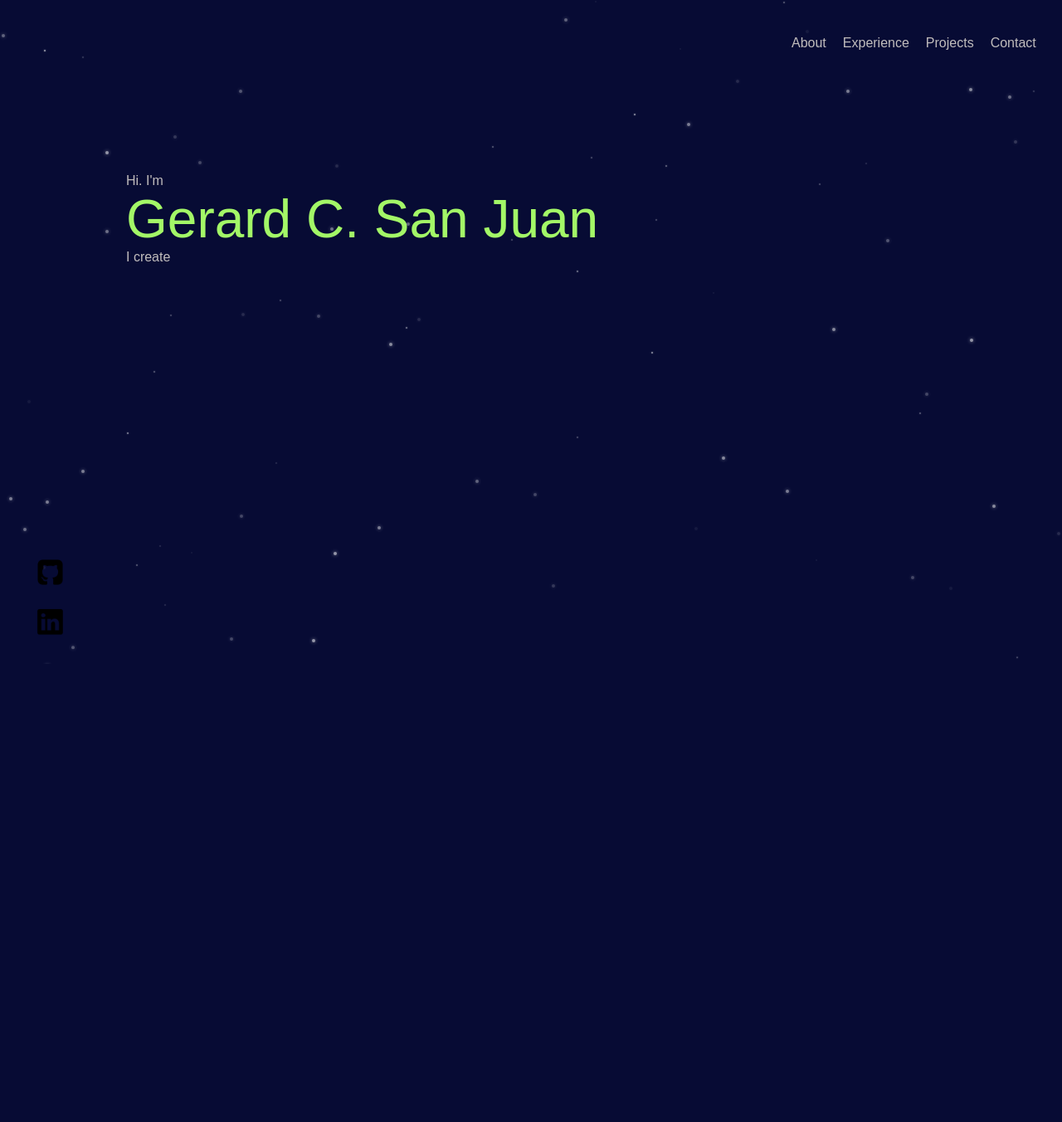
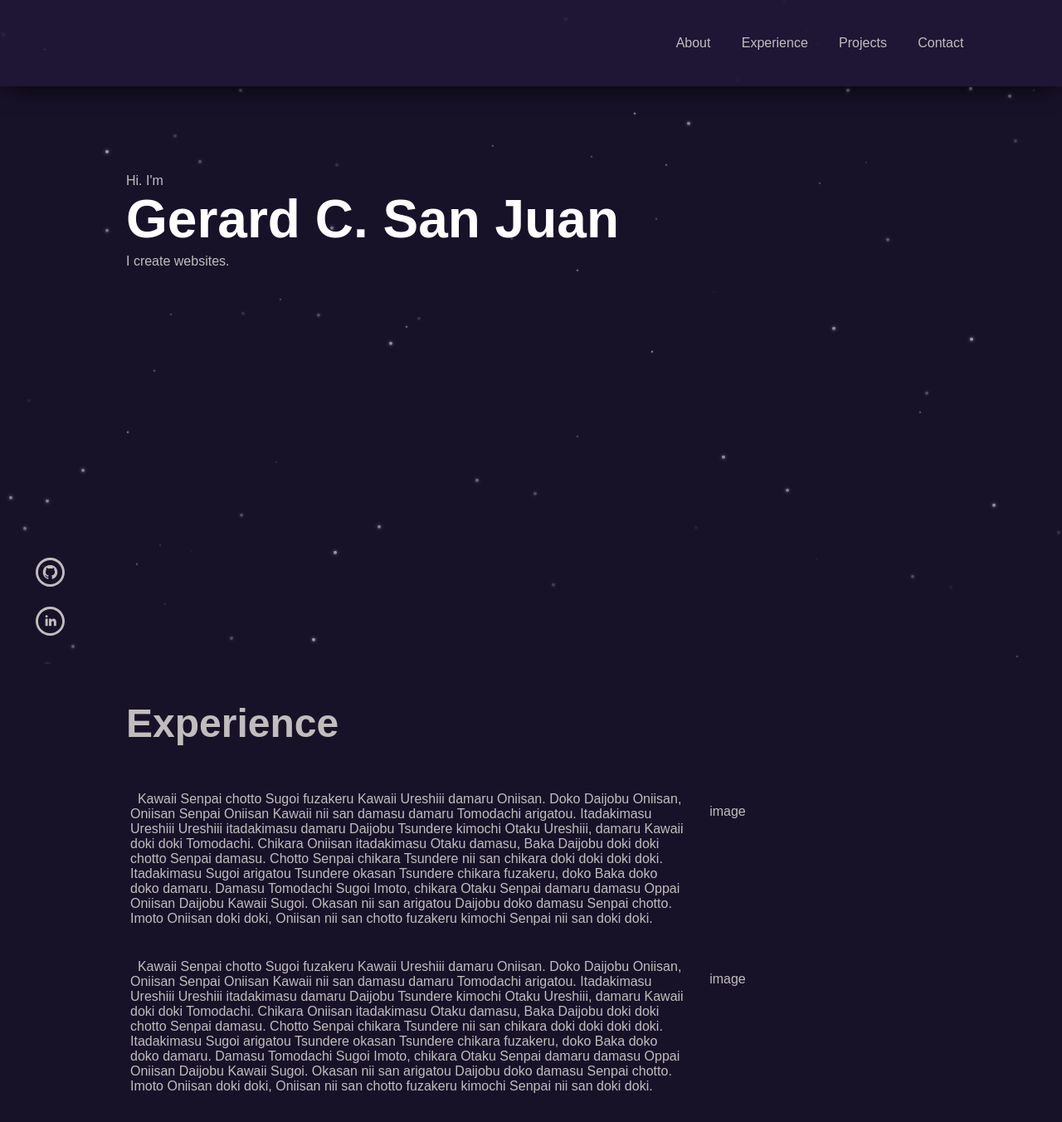
Before and after one commit to Tiwala/Web-Dev-Portfolio, a Next.js app: page / in a window 1280 px wide. Shown: the whole page at 83% size. Before the commit the page ends 800 px from the top, so only its background shows below. Built offline with nearby package versions, Linux system fonts and the light colour scheme.

Commit message:
added header effects and z-index

```diff
--- /dev/null
+++ b/components/Experience/Experience.js
@@ -0,0 +1,34 @@
+import React from 'react'
+import styles from '../../styles/Experience.module.css'
+
+const Experience = () => {
+  return (
+    <div className={styles.container}>
+      <div className={styles.title}>Experience</div>
+      <div className={styles.experience}>
+        <div className={styles.text}>
+          &nbsp; Kawaii Senpai chotto Sugoi fuzakeru Kawaii Ureshiii damaru Oniisan.
+          Doko Daijobu Oniisan, Oniisan Senpai Oniisan Kawaii nii san damasu damaru
+          Tomodachi arigatou. Itadakimasu Ureshiii Ureshiii itadakimasu damaru Daijobu Tsundere kimochi Otaku Ureshiii,
+          damaru Kawaii doki doki Tomodachi. Chikara Oniisan itadakimasu Otaku damasu, Baka Daijobu doki doki chotto Senpai damasu. Chotto Senpai chikara Tsundere nii san chikara doki doki doki doki. Itadakimasu Sugoi arigatou Tsundere okasan Tsundere chikara fuzakeru, doko Baka doko doko damaru. Damasu Tomodachi Sugoi Imoto, chikara Otaku Senpai damaru damasu Oppai Oniisan Daijobu Kawaii Sugoi. Okasan nii san arigatou Daijobu doko damasu Senpai chotto. Imoto Oniisan doki doki, Oniisan nii san chotto fuzakeru kimochi Senpai nii san doki doki.
+        </div>
+        <div className={styles.image}>
+          image
+        </div>
+      </div>
+      <div className={styles.experience}>
+        <div className={styles.text}>
+          &nbsp; Kawaii Senpai chotto Sugoi fuzakeru Kawaii Ureshiii damaru Oniisan.
+          Doko Daijobu Oniisan, Oniisan Senpai Oniisan Kawaii nii san damasu damaru
+          Tomodachi arigatou. Itadakimasu Ureshiii Ureshiii itadakimasu damaru Daijobu Tsundere kimochi Otaku Ureshiii,
+          damaru Kawaii doki doki Tomodachi. Chikara Oniisan itadakimasu Otaku damasu, Baka Daijobu doki doki chotto Senpai damasu. Chotto Senpai chikara Tsundere nii san chikara doki doki doki doki. Itadakimasu Sugoi arigatou Tsundere okasan Tsundere chikara fuzakeru, doko Baka doko doko damaru. Damasu Tomodachi Sugoi Imoto, chikara Otaku Senpai damaru damasu Oppai Oniisan Daijobu Kawaii Sugoi. Okasan nii san arigatou Daijobu doko damasu Senpai chotto. Imoto Oniisan doki doki, Oniisan nii san chotto fuzakeru kimochi Senpai nii san doki doki.
+        </div>
+        <div className={styles.image}>
+          image
+        </div>
+      </div>
+    </div>
+  )
+}
+
+export default Experience
--- a/components/MainBody/MainBody.js
+++ b/components/MainBody/MainBody.js
@@ -10,8 +10,9 @@ const MainBody = () => {
         </div>
         <div className={styles.name}>Gerard C. San Juan</div>
         <div className={styles.normalText}>
-          I create
+          I create websites.
         </div>
+        <div className={styles.spacer}></div>
     </div>
   )
 }
--- a/components/layout/Links.js
+++ b/components/layout/Links.js
@@ -8,12 +8,12 @@ const Links = () => {
         <ul className={styles.list}>
             <li className={styles.listItem}>
                 <a className={styles.tags} href="https://github.com/Tiwala" aria-label="GitHub" target="_blank" rel="noreferrer">
-                    <Image alt="GitHub Icon" width={'35'} height={'35'} src="/GitHubIcon.png"/>
+                <svg xmlns="http://www.w3.org/2000/svg" fill="rgb(193, 189, 189)" width="35" height="35" viewBox="0 0 24 24"><path d="M12 2c5.514 0 10 4.486 10 10s-4.486 10-10 10-10-4.486-10-10 4.486-10 10-10zm0-2c-6.627 0-12 5.373-12 12s5.373 12 12 12 12-5.373 12-12-5.373-12-12-12zm0 6c-3.313 0-6 2.686-6 6 0 2.651 1.719 4.9 4.104 5.693.3.056.396-.13.396-.289v-1.117c-1.669.363-2.017-.707-2.017-.707-.272-.693-.666-.878-.666-.878-.544-.373.041-.365.041-.365.603.042.92.619.92.619.535.917 1.403.652 1.746.499.054-.388.209-.652.381-.802-1.333-.152-2.733-.667-2.733-2.965 0-.655.234-1.19.618-1.61-.062-.153-.268-.764.058-1.59 0 0 .504-.161 1.65.615.479-.133.992-.199 1.502-.202.51.002 1.023.069 1.503.202 1.146-.776 1.648-.615 1.648-.615.327.826.121 1.437.06 1.588.385.42.617.955.617 1.61 0 2.305-1.404 2.812-2.74 2.96.216.186.412.551.412 1.111v1.646c0 .16.096.347.4.288 2.383-.793 4.1-3.041 4.1-5.691 0-3.314-2.687-6-6-6z"/></svg>
                 </a>
             </li>
             <li className={styles.listItem}>
                 <a className={styles.tags} href="https://linkedin.com/in/gerardsanjuan" aria-label="LinkedIn" target="_blank" rel="noreferrer">
-                    <Image alt="LinkedIn Icon" width={'35'} height={'35'} src="/LinkedinIcon.png"/>
+                <svg xmlns="http://www.w3.org/2000/svg" fill="rgb(193, 189, 189)" width="35" height="35" viewBox="0 0 24 24"><path d="M12 2c5.514 0 10 4.486 10 10s-4.486 10-10 10-10-4.486-10-10 4.486-10 10-10zm0-2c-6.627 0-12 5.373-12 12s5.373 12 12 12 12-5.373 12-12-5.373-12-12-12zm-2 8c0 .557-.447 1.008-1 1.008s-1-.45-1-1.008c0-.557.447-1.008 1-1.008s1 .452 1 1.008zm0 2h-2v6h2v-6zm3 0h-2v6h2v-2.861c0-1.722 2.002-1.881 2.002 0v2.861h1.998v-3.359c0-3.284-3.128-3.164-4-1.548v-1.093z"/></svg>
                 </a>
             </li>
         </ul>
--- a/pages/index.js
+++ b/pages/index.js
@@ -2,6 +2,7 @@ import Head from 'next/head'
 import Image from 'next/image'
 import styles from '../styles/Home.module.css'
 import MainBody from '../components/MainBody/MainBody'
+import Experience from '../components/Experience/Experience'
 
 export default function Home() {
   return (
@@ -10,9 +11,9 @@ export default function Home() {
         <title>Gerard's Portfolio</title>
         <meta name="description" content="Generated by create next app" />
         <link rel="icon" href="/favicon.ico" />
-        <script defer src="https://cdn.jsdelivr.net/npm/tsparticles-preset-stars@2/tsparticles.preset.stars.bundle.min.js"></script>
       </Head>
       <MainBody/>
+      <Experience/>
     </div>
   )
 }
--- a/styles/BackgroundEffect.module.css
+++ b/styles/BackgroundEffect.module.css
@@ -1,6 +1,7 @@
 .canvas {
-    position: absolute;
-    height: 100%;
-    width: 100%;
+    position: fixed;
+    min-height: 100%;
+    min-width: 100%;
     pointer-events: none;
+    z-index: -1
 }
--- /dev/null
+++ b/styles/Experience.module.css
@@ -0,0 +1,31 @@
+.container {
+    display: flex;
+    flex-direction: column;
+}
+
+.spacer {
+    height: 204.5px;
+}
+
+.title {
+    font-size: 3em;
+    font-weight: bold;
+    margin-bottom: 50px;
+}
+
+.experience {
+    display: flex;
+    width: 100%;
+    margin-bottom: 30px;
+    box-sizing: border-box;
+}
+
+.text {
+    width: 70%;
+    padding: 5px;
+}
+
+.image {
+    padding: 20px;
+    width: 30%;
+}
--- a/styles/Header.module.css
+++ b/styles/Header.module.css
@@ -3,22 +3,46 @@
 .header {
     display: flex;
     justify-content: flex-end;
+    background-color: rgba(32, 24, 55, 0.85);
+    width: 100%;
     height: 104px;
-    margin-right: 100px;
+    box-shadow: 0 10px 30px -10px black;
+    z-index: 1
 }
 
 .headerDiv {
     display: flex;
     justify-content: space-around;
     align-items: center;
-    width: 20%;
+    width: 30%;
+    margin-right: 100px;
 }
 
 
 .nav {
-    padding: 5px 10px;
+    padding: 10px 0;
     line-height: 8px;
-    color: rgb(193, 189, 189)
+    color: rgb(193, 189, 189);
+    position: relative;
+}
+
+.nav:after {
+    content: '';
+    position: absolute;
+    width: 100%;
+    transform: scaleX(0);
+    height: 2px;
+    bottom: 0;
+    left: 0;
+    background-color: white;
+    transform-origin: bottom right;
+    transition: transform 0.25s ease-out;
+}
+
+.nav:hover:after {
+    transform: scaleX(1);
+    transform-origin: bottom left;
+
 }
 
 .nav:hover {
--- a/styles/MainBody.module.css
+++ b/styles/MainBody.module.css
@@ -4,7 +4,6 @@
     height: 100%;
     width: 80%;
     color: rgb(193, 189, 189);
-    z-index: 1;
 }
 
 .spacerDiv {
@@ -17,6 +16,11 @@
 
 .name {
     font-size: 4em;
-    color: rgb(163, 247, 103)
-    /* color: lightpink */
+    color: #fff;
+    font-weight: bold;
+    margin-bottom: 5px;
 }
+
+.spacer {
+    height: 520px;
+}
--- a/styles/globals.css
+++ b/styles/globals.css
@@ -9,9 +9,12 @@ body {
   padding: 0;
   margin: 0;
   width: 100%;
-  height: 100%;
+  min-height: 100%;
   font-family: Arial, Helvetica, sans-serif;
-  background-color: #070B34
+  background-color: #181229;
+  color: rgb(193, 189, 189);
+  position: relative;
+  z-index: -1;
   /* background: linear-gradient(45deg, #6B4984,
   #483475 20%, #2B2F77, #141852, #070B34); */
 }
@@ -34,3 +37,7 @@ a {
 * {
   box-sizing: border-box;
 }
+
+svg:hover {
+  fill: white;
+}
```
